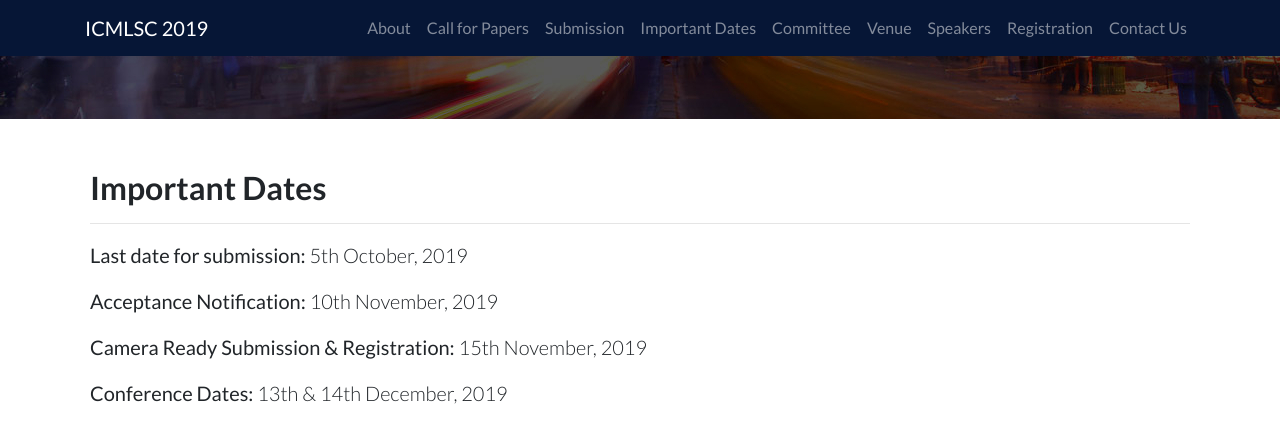
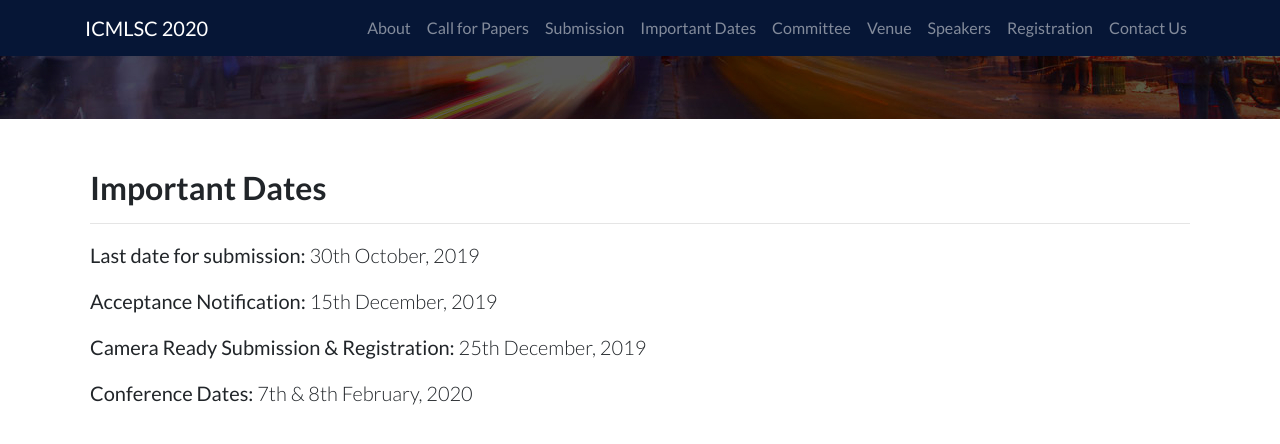
Before and after one commit to ieeevardhaman/icmlsc-website, a Jekyll site: the page built from pages/important-dates.md, in a window 1280 px wide and 1400 px high, scrolled down 537 px, cut to the strip 0-474 px from the top of the window. Shown: the top 444 px of the strip. Built offline with Jekyll 4.4.1, drawn with Linux system fonts in a browser that asks for light colours; our own code applies the rules of GitHub Pages for plain Markdown files; some of the changed text lies outside the part shown.

Commit message:
Change dates and add submission details

```diff
--- a/_config.yml
+++ b/_config.yml
@@ -1,8 +1,8 @@
-title: ICMLSC 2019
+title: ICMLSC 2020
 author:
   name: Sri Pravan Paturi
   email: pravanpaturi@gmail.com
 subtitle: International Conference on Machine Learning, Security and Cloud Computing
-description: ICMLSC 2019 is a conference on Machine Learning, Security and Cloud Computing.
+description: ICMLSC 2020 is a conference on Machine Learning, Security and Cloud Computing.
 kramdown:
   parse_block_html: true
--- a/_includes/header.html
+++ b/_includes/header.html
@@ -2,5 +2,6 @@
     <div class="container">
         <h1 class="title">{{ site.title }}</h1>
         <h2 class="subtitle">{{ site.subtitle }}</h2>
+        <h2 class="countdown"></h2>
     </div>
 </header>
--- a/_includes/navigation.html
+++ b/_includes/navigation.html
@@ -1,6 +1,6 @@
 <nav class="navbar sticky-top navbar-dark bg-brand navbar-expand-lg">
     <div class="container">
-        <a class="navbar-brand" href="/">ICMLSC 2019</a>
+        <a class="navbar-brand" href="/">ICMLSC 2020</a>
         <button class="navbar-toggler" type="button" data-toggle="collapse" data-target="#navbarResponsive"
             aria-controls="navbarResponsive" aria-expanded="false" aria-label="Toggle navigation">
             <span class="navbar-toggler-icon"></span>
--- a/js/script.js
+++ b/js/script.js
@@ -1,6 +1,6 @@
 (function ($) {
     function startCountDown() {
-        var countDownDate = new Date("Jan 3, 2019 0:0:0").getTime();
+        var countDownDate = new Date("Feb 7, 2020 0:0:0").getTime();
         setInterval(function () {
             var now = new Date().getTime();
             var distance = countDownDate - now;
--- a/pages/important-dates.md
+++ b/pages/important-dates.md
@@ -5,10 +5,10 @@
 ## Important Dates
 ---
 
-**Last date for submission:** 5th October, 2019
+**Last date for submission:** 30th October, 2019
 
-**Acceptance Notification:** 10th November, 2019
+**Acceptance Notification:** 15th December, 2019
 
-**Camera Ready Submission & Registration:** 15th November, 2019
+**Camera Ready Submission & Registration:** 25th December, 2019
 
-**Conference Dates:**  13th & 14th December, 2019
+**Conference Dates:**  7th & 8th February, 2020
```
Also changed, not shown: README.md (+2 -2 lines), pages/about.md (+1 -1 lines), pages/submission.md (+54 -1 lines).
